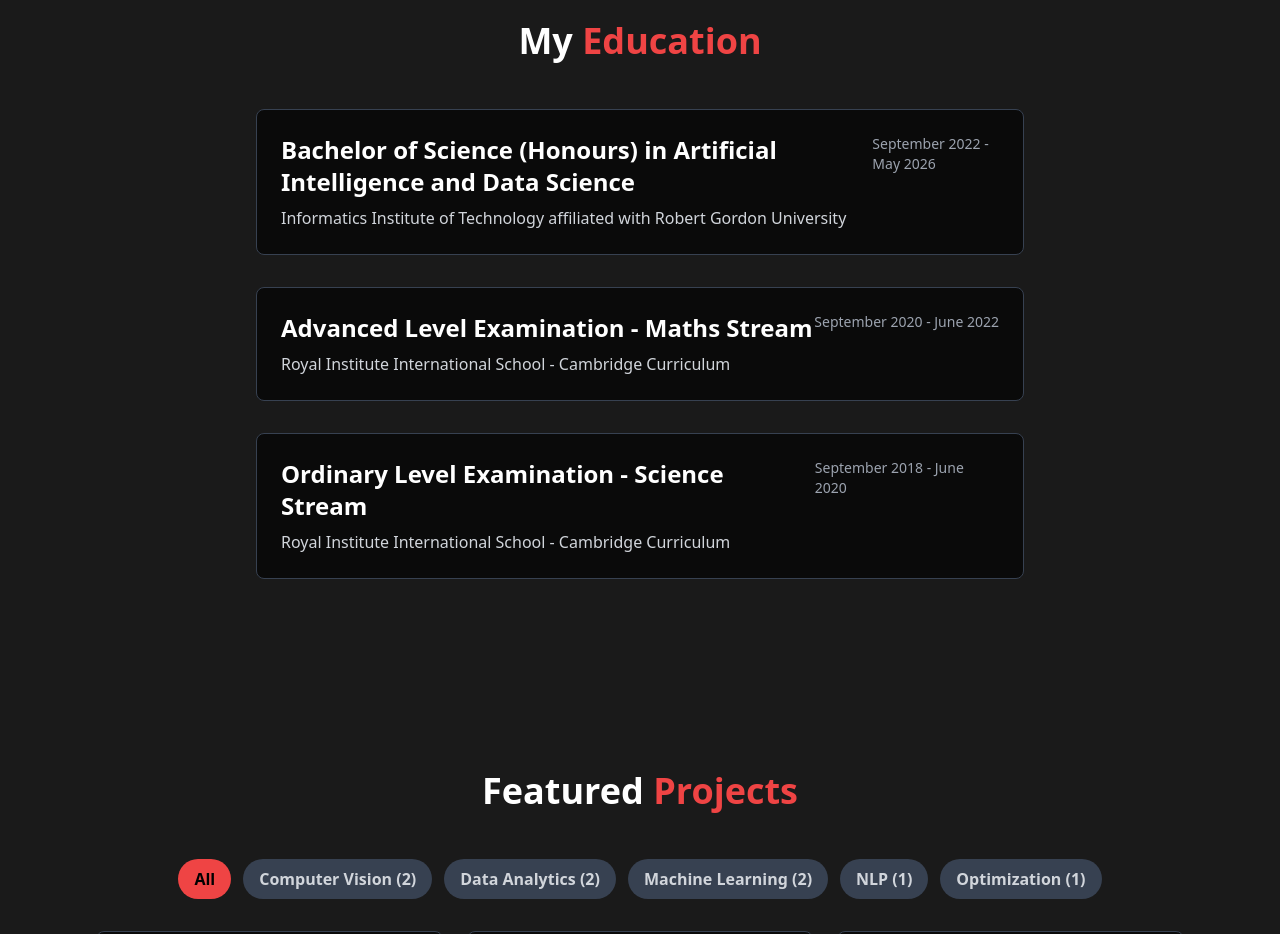
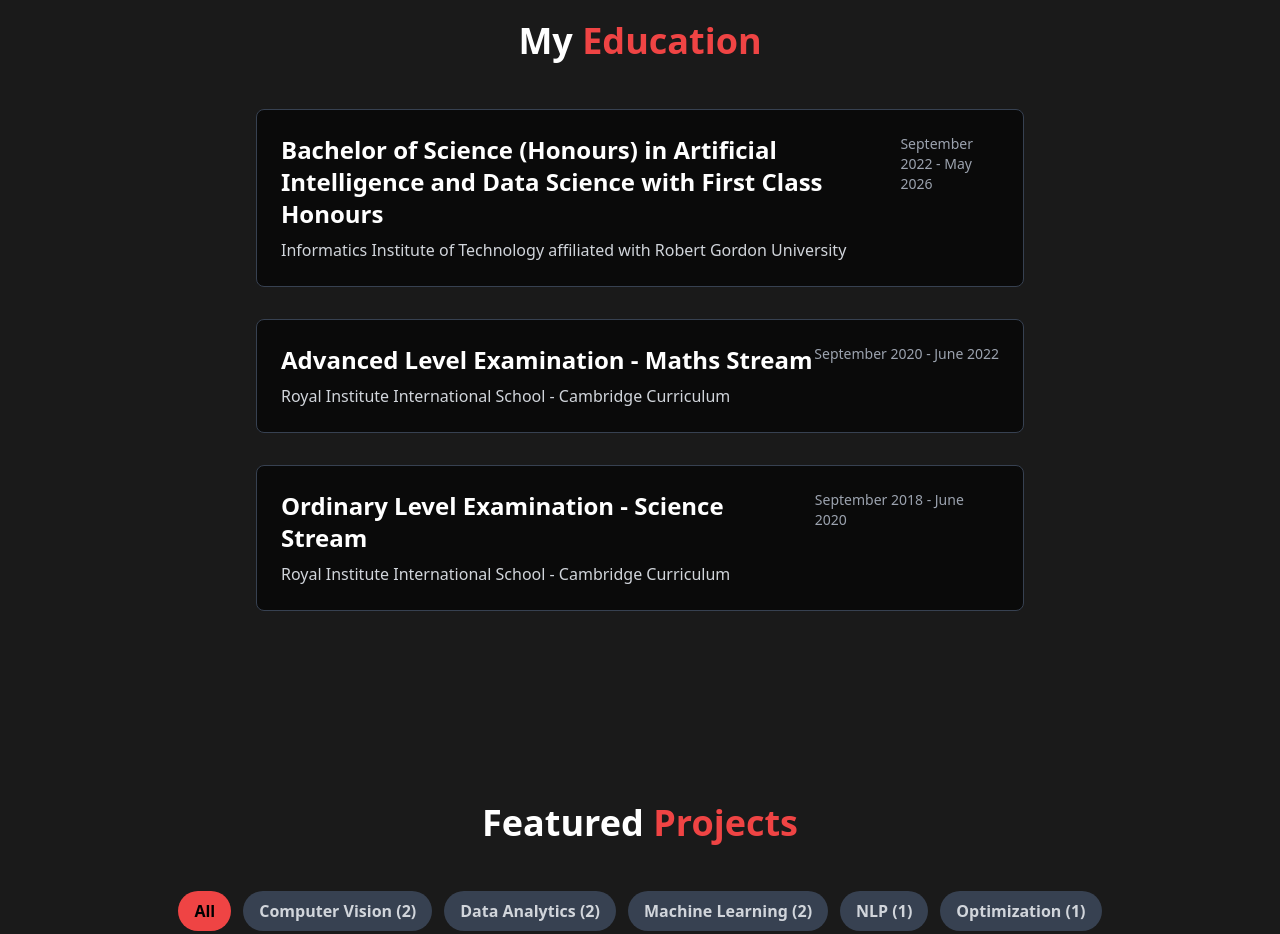
Before and after one commit to MadhunishaBala/Portfolio, a Next.js app: page / in a window 1280 px wide. Shown: the part 3040-3974 px from the top of the page. Built offline with nearby package versions, Linux system fonts and the light colour scheme; no server answers.

Commit message:
Update degree description in Education component

```diff
--- a/src/components/Education.tsx
+++ b/src/components/Education.tsx
@@ -3,7 +3,7 @@
 export default function Education() {
   const education = [
     {
-      degree: 'Bachelor of Science (Honours) in Artificial Intelligence and Data Science',
+      degree: 'Bachelor of Science (Honours) in Artificial Intelligence and Data Science with First Class Honours',
       institution: 'Informatics Institute of Technology affiliated with Robert Gordon University',
       year: 'September 2022 - May 2026',
     },
```
